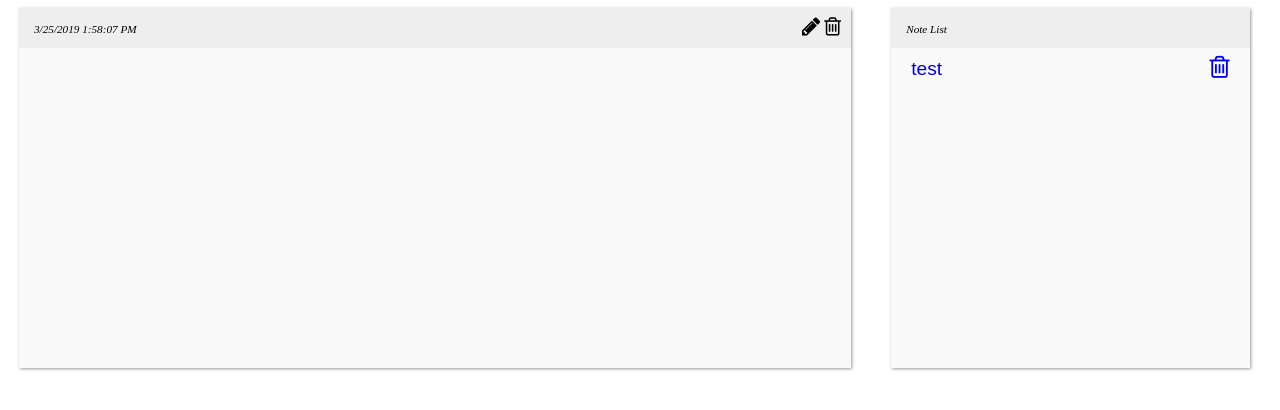
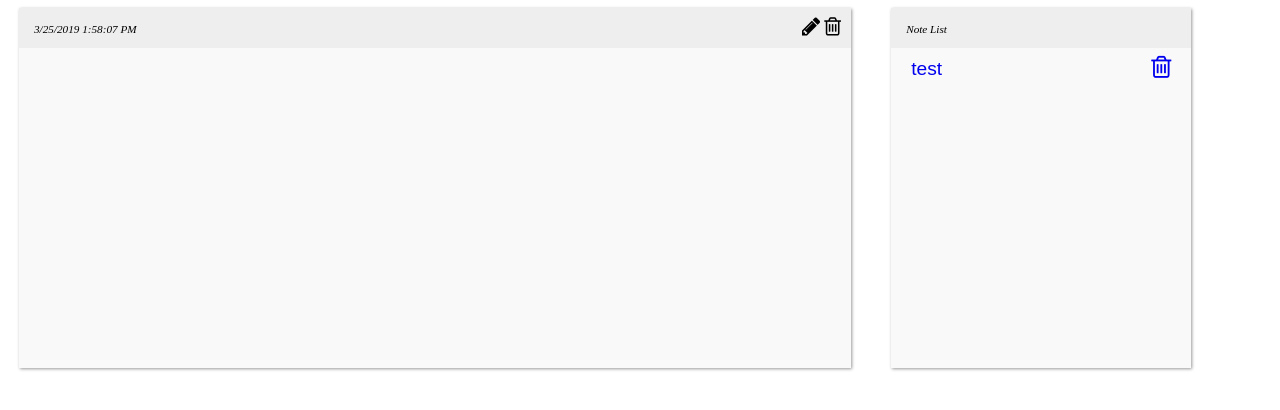
Before and after one commit to BertNik/docs, a PHP site: page / in a window 1280 px wide. Shown: the top 410 px of the page. Run offline with PHP 8.4, Linux system fonts and the light colour scheme; data that the repository does not hold is empty; some libraries are stand-ins or nearby versions.

Commit message:
max width on list

```diff
--- a/static/css/custom.css
+++ b/static/css/custom.css
@@ -28,6 +28,7 @@
     min-width: 220px;
     width: 28%;
     text-align: left;
+    max-width: 300px;
 }
 .getNote{
   float:left;
```
